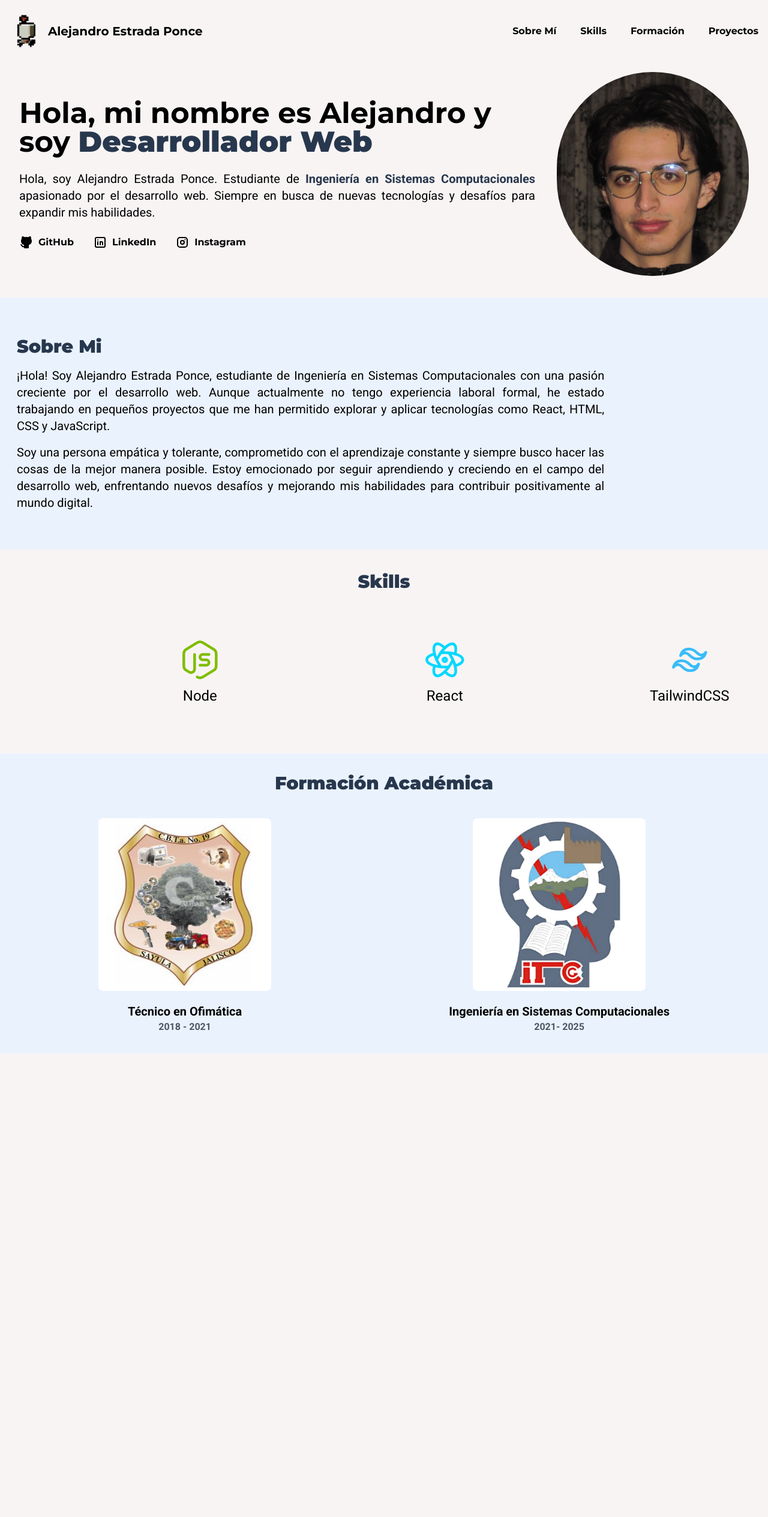
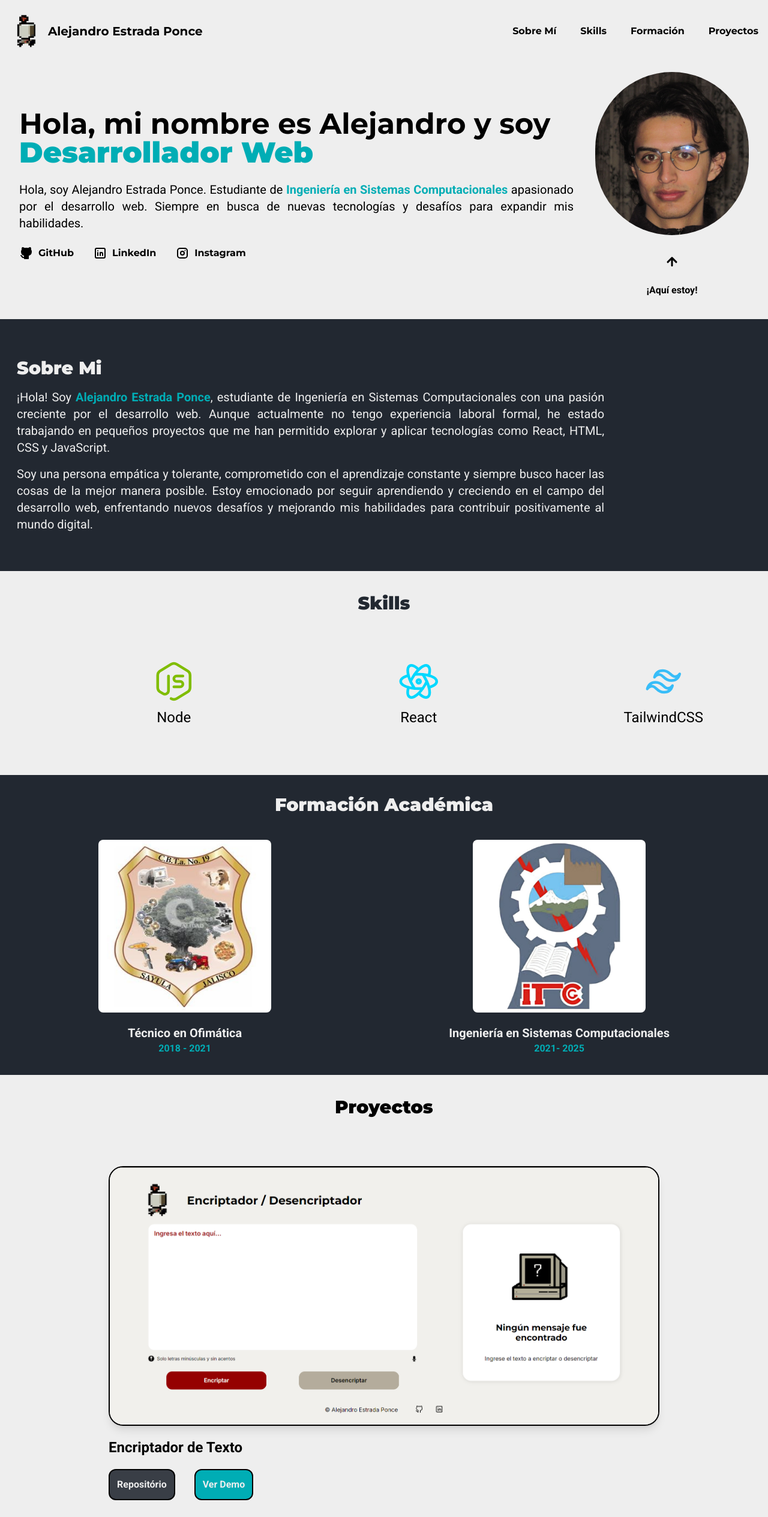
Before and after one commit to AlexEP11/portafolio, a React (Vite) app: page / in a window 1280 px wide. Shown: the whole page at 60% size. Before the commit the page ends 1756 px from the top, so only its background shows below. Built offline with nearby package versions, Linux system fonts and the light colour scheme.

Commit message:
agrega la seccion de proyectos

```diff
--- a/package.json
+++ b/package.json
@@ -10,6 +10,7 @@
     "preview": "vite preview"
   },
   "dependencies": {
+    "framer-motion": "^11.5.4",
     "react": "^18.3.1",
     "react-dom": "^18.3.1",
     "react-slick": "^0.30.2",
--- a/src/App.tsx
+++ b/src/App.tsx
@@ -2,6 +2,7 @@ import AboutMe from "./components/AboutMe";
 import AcademicSection from "./components/AcademicSection";
 import IntroSection from "./components/IntroSection";
 import Nav from "./components/Nav";
+import ProyectSection from "./components/ProyectSection";
 import SkillsSection from "./components/SkillsSection";
 
 function App() {
@@ -27,6 +28,7 @@ function App() {
             <AboutMe />
             <SkillsSection />
             <AcademicSection />
+            <ProyectSection />
         </>
     );
 }
--- a/src/components/AboutMe.tsx
+++ b/src/components/AboutMe.tsx
@@ -2,18 +2,20 @@ export default function AboutMe() {
     return (
         <section id="about" className="bg-secundary mt-9 py-16">
             <div className="container mx-auto max-w-7xl px-7">
-                <h2 className="font-black font-montserrat text-dark_ocean text-3xl mb-4 text-center md:text-start">
+                <h2 className="font-black font-montserrat text-primary text-3xl mb-4 text-center md:text-start">
                     Sobre Mi
                 </h2>
 
                 <article className="flex flex-col md:flex-row text-justify ">
-                    <div className="lg:w-4/5 md:text-justify">
+                    <div className="lg:w-4/5 md:text-justify text-primary">
                         <p className="text-xl font-roboto mb-4">
-                            ¡Hola! Soy Alejandro Estrada Ponce, estudiante de Ingeniería en Sistemas
-                            Computacionales con una pasión creciente por el desarrollo web. Aunque
-                            actualmente no tengo experiencia laboral formal, he estado trabajando en
-                            pequeños proyectos que me han permitido explorar y aplicar tecnologías
-                            como React, HTML, CSS y JavaScript.
+                            ¡Hola! Soy{" "}
+                            <span className="text-ocean font-bold">Alejandro Estrada Ponce</span>,
+                            estudiante de Ingeniería en Sistemas Computacionales con una pasión
+                            creciente por el desarrollo web. Aunque actualmente no tengo experiencia
+                            laboral formal, he estado trabajando en pequeños proyectos que me han
+                            permitido explorar y aplicar tecnologías como React, HTML, CSS y
+                            JavaScript.
                         </p>
                         <p className="text-xl font-roboto">
                             Soy una persona empática y tolerante, comprometido con el aprendizaje
--- a/src/components/AcademicCards.tsx
+++ b/src/components/AcademicCards.tsx
@@ -19,8 +19,8 @@ export default function AcademicCards({
                 className="rounded-lg h-72 w-72"
             />
             <figcaption className="flex flex-col font-roboto mt-5">
-                <h3 className="font-bold text-xl">{degree}</h3>
-                <p className="text-gray-600 font-bold">{duration}</p>
+                <h3 className="font-bold text-primary text-xl">{degree}</h3>
+                <p className="text-ocean font-bold">{duration}</p>
             </figcaption>
         </figure>
     );
--- a/src/components/AcademicSection.tsx
+++ b/src/components/AcademicSection.tsx
@@ -2,11 +2,11 @@ import AcademicCards from "./AcademicCards";
 
 export default function AcademicSection() {
     return (
-        <section className="bg-secundary py-8">
+        <section id="formation" className="bg-secundary py-8">
             <article className="container mx-auto px-7 max-w-7xl">
-                <h1 className="text-center font-montserrat font-black text-dark_ocean text-3xl">
+                <h2 className="text-center font-montserrat font-black text-primary text-3xl">
                     Formación Académica
-                </h1>
+                </h2>
 
                 <div className="flex flex-col md:flex-row gap-6">
                     <AcademicCards
--- /dev/null
+++ b/src/components/AnimatedArrow.tsx
@@ -0,0 +1,30 @@
+import { motion } from "framer-motion";
+
+export default function AnimatedArrow() {
+    return (
+        <div className=" md:flex flex-col hidden md:items-center">
+            <motion.div
+                className="arrow"
+                initial={{ y: -10 }} // Posición inicial
+                animate={{ y: 10 }} // Posición final
+                transition={{
+                    repeat: Infinity, // Hace que se repita la animación
+                    repeatType: "reverse", // Reversa la animación
+                    duration: 1, // Duración de cada ciclo
+                }}
+            >
+                <svg
+                    xmlns="http://www.w3.org/2000/svg"
+                    fill="none"
+                    viewBox="0 0 24 24"
+                    strokeWidth="3"
+                    stroke="currentColor"
+                    className="w-6 h-6 text-black"
+                >
+                    <path strokeLinecap="round" strokeLinejoin="round" d="M12 19V6m-7 7l7-7 7 7" />
+                </svg>
+            </motion.div>
+            <p className="mt-4 font-roboto font-bold">¡Aquí estoy!</p>
+        </div>
+    );
+}
--- a/src/components/IntroSection.tsx
+++ b/src/components/IntroSection.tsx
@@ -1,3 +1,4 @@
+import AnimatedArrow from "./AnimatedArrow";
 import SocialNet from "./SocialNet";
 
 export default function IntroSection() {
@@ -6,11 +7,11 @@ export default function IntroSection() {
             <div>
                 <h1 className="text-3xl md:text-5xl font-bold font-montserrat">
                     Hola, mi nombre es Alejandro y soy{" "}
-                    <span className="text-dark_ocean font-black ">Desarrollador Web</span>
+                    <span className="text-ocean font-black ">Desarrollador Web</span>
                 </h1>
                 <p className="text-xl mt-6 mb-6 font-roboto text-justify">
                     Hola, soy Alejandro Estrada Ponce. Estudiante de{" "}
-                    <span className="text-dark_ocean font-bold">
+                    <span className="text-ocean font-bold">
                         Ingeniería en Sistemas Computacionales{" "}
                     </span>{" "}
                     apasionado por el desarrollo web. Siempre en busca de nuevas tecnologías y
@@ -39,11 +40,14 @@ export default function IntroSection() {
                     />
                 </ul>
             </div>
-            <img
-                src="/foto-perfil.jpg"
-                alt="Foto de Alejandro Estrada Ponce"
-                className="w-1/2 max-w-xs rounded-full "
-            />
+            <div className="flex flex-col md:items-center gap-10">
+                <img
+                    src="/foto-perfil.jpg"
+                    alt="Foto de Alejandro Estrada Ponce"
+                    className="md:w-64 w-1/2 max-w-xs rounded-full "
+                />
+                <AnimatedArrow />
+            </div>
         </section>
     );
 }
--- a/src/components/Nav.tsx
+++ b/src/components/Nav.tsx
@@ -14,13 +14,13 @@ export default function Nav() {
                 Skills
             </a>
             <a
-                href="/"
+                href="#formation"
                 className="hover:text-ocean font-bold transform transition-transform duration-300 hover:scale-125 font-montserrat"
             >
                 Formación
             </a>
             <a
-                href="/"
+                href="#proyects"
                 className="hover:text-ocean font-bold transform transition-transform duration-300 hover:scale-125 font-montserrat"
             >
                 Proyectos
--- /dev/null
+++ b/src/components/ProyectCard.tsx
@@ -0,0 +1,40 @@
+type ProyectCardProps = {
+    repo: string;
+    web: string;
+    imgUrl: string;
+    nameProject: string;
+};
+
+export default function ProyectCard({ repo, web, imgUrl, nameProject }: ProyectCardProps) {
+    return (
+        <div className="flex flex-col items-center">
+            <div className="w-3/4">
+                <img
+                    src={imgUrl}
+                    alt=""
+                    className="rounded-3xl shadow-lg border-2 border-black inline-block transform transition-transform duration-300 hover:scale-105"
+                />
+                <h3 className="text-2xl mt-5 font-roboto font-bold">{nameProject}</h3>
+
+                <div className="mt-5 space-x-8">
+                    <a
+                        className="border-2 rounded-xl inline-block border-black bg-light_dark p-3 transform transition-transform duration-300 hover:scale-125 text-primary font-bold font-roboto"
+                        href={repo}
+                        target="_blank"
+                        rel="noopener noreferrer"
+                    >
+                        Repositório
+                    </a>
+                    <a
+                        className="border-2 rounded-xl inline-block border-black bg-ocean p-3 transform transition-transform duration-300 hover:scale-125 text-primary font-bold font-roboto"
+                        href={web}
+                        target="_blank"
+                        rel="noopener noreferrer"
+                    >
+                        Ver Demo
+                    </a>
+                </div>
+            </div>
+        </div>
+    );
+}
--- /dev/null
+++ b/src/components/ProyectSection.tsx
@@ -0,0 +1,18 @@
+import ProyectCard from "./ProyectCard";
+
+export default function ProyectSection() {
+    return (
+        <main
+            id="proyects"
+            className=" container mx-auto max-w-7xl px-7 mt-9  flex flex-col gap-20 pb-7"
+        >
+            <h2 className="text-center font-montserrat font-black text-3xl">Proyectos</h2>
+            <ProyectCard
+                repo="https://github.com/AlexEP11/encriptador-alura"
+                web="https://alexep11.github.io/encriptador-alura/"
+                imgUrl="/encriptador.png"
+                nameProject="Encriptador de Texto"
+            />
+        </main>
+    );
+}
--- a/src/components/SkillsSection.tsx
+++ b/src/components/SkillsSection.tsx
@@ -3,7 +3,7 @@ import SkillCard from "./SkillCard";
 export default function SkillsSection() {
     return (
         <section id="skills" className="cointainer mx-auto max-w-7xl px-7 mt-9">
-            <h2 className="font-black font-montserrat text-dark_ocean text-3xl mb-9 text-center">
+            <h2 className="font-black font-montserrat text-secundary text-3xl mb-9 text-center">
                 Skills
             </h2>
 
--- a/tailwind.config.js
+++ b/tailwind.config.js
@@ -4,10 +4,10 @@ export default {
     theme: {
         extend: {
             colors: {
-                primary: "#F8F4F4",
-                secundary: "#EAF2FD",
-                ocean: "#526D82",
-                dark_ocean: "#27374D",
+                primary: "#EEEEEE ",
+                secundary: "#222831",
+                ocean: "#00ADB5",
+                light_dark: "#393E46",
             },
             fontFamily: {
                 roboto: ["Roboto", "sans-serif"],
```
Also changed, not shown: public/encriptador.png (added), 1 other file (tests, documents, lock files or other folders).
